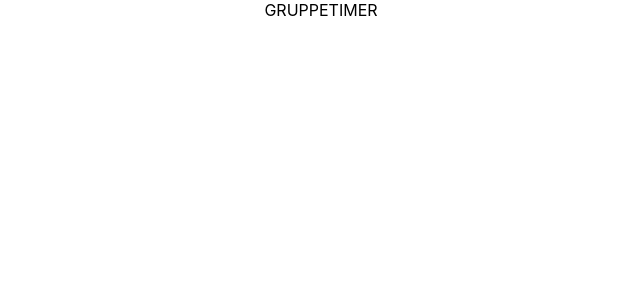
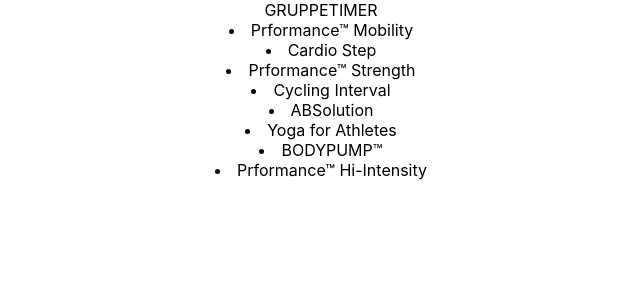
Before and after one commit to anetteee/gruppetimer, a React (Create React App) app in the folder gruppetimer/: page / in a window 1280 px wide. Shown: the top 300 px of the page, without its empty margins (319-959 px from the left). Built offline with nearby package versions, Linux system fonts and the light colour scheme.

Commit message:
Make GroupSession component
- import data from 'response.json'
- Simple visualization of the gruop session names

```diff
--- a/gruppetimer/src/App.tsx
+++ b/gruppetimer/src/App.tsx
@@ -1,10 +1,12 @@
 import React from "react";
 import "./App.css";
+import GroupSessions from "./GroupSessions";
 
 function App() {
   return (
     <div className="App">
       <header> GRUPPETIMER</header>
+      <GroupSessions />
     </div>
   );
 }
--- /dev/null
+++ b/gruppetimer/src/GroupSessions.tsx
@@ -0,0 +1,26 @@
+import { useEffect, useState } from "react";
+import { SessionInfo } from "./types";
+
+function GroupSessions() {
+  const [sessions, setSessions] = useState<SessionInfo[]>([]);
+
+  useEffect(() => {
+    import("./response.json")
+      .then((data) => {
+        setSessions(data.results);
+      })
+      .catch((error) => {
+        console.error("Error loading JSON data:", error);
+      });
+  }, []);
+
+  return (
+    <div>
+      {sessions.map((session, index) => (
+        <li key={index}>{session.name}</li>
+      ))}
+    </div>
+  );
+}
+
+export default GroupSessions;
```
